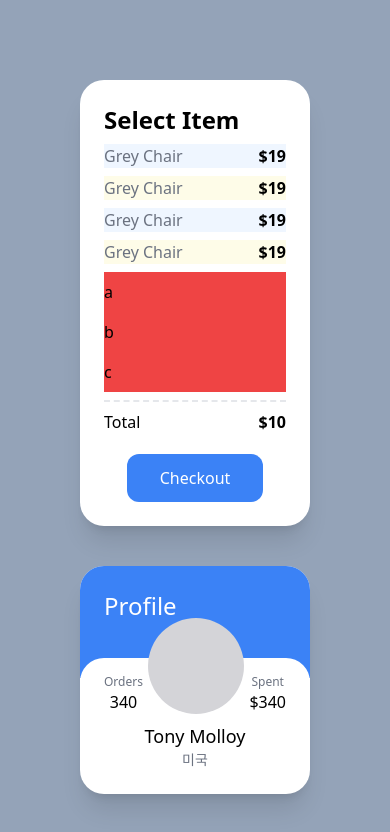
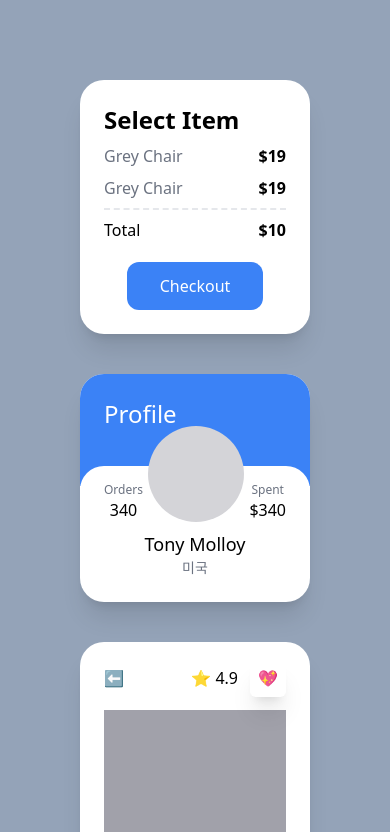
Before and after one commit to arukendev/carrot, a Next.js app: page / in a window 390 px wide. Shown: the top 832 px of the page. Built offline with nearby package versions, Linux system fonts and the light colour scheme.

Commit message:
responsive modifiers

```diff
--- a/pages/index.tsx
+++ b/pages/index.tsx
@@ -3,25 +3,17 @@ import type { NextPage } from "next";
 const Home: NextPage = () => {
   return (
     <div className="bg-slate-400 py-20 px-20 grid gap-10 min-h-screen">
-      <div className="bg-white p-6 rounded-3xl shadow-xl">
+      <div className="bg-white sm:hover:bg-pink-800 sm:bg-red-400 md:bg-teal-400 lg:bg-indigo-400 xl:bg-yellow-400 2xl:bg-pink-500 p-6 rounded-3xl shadow-xl">
         <span className="font-semibold text-2xl">Select Item</span>
         <ul>
-          {[1, 2, 3, 4].map((i) => (
-            <div
-              key={i}
-              className="flex justify-between my-2 odd:bg-blue-50 even:bg-yellow-50 first:bg-teal-50 last:bg-amber-50"
-            >
-              <span className="text-gray-500">Grey Chair</span>
-              <span className="font-semibold">$19</span>
-            </div>
-          ))}
-        </ul>
-        <ul>
-          {["a", "b", "c", ""].map((c, i) => (
-            <li className="bg-red-500 py-2 empty:hidden" key={i}>
-              {c}
-            </li>
-          ))}
+          <div className="flex justify-between my-2 ">
+            <span className="text-gray-500">Grey Chair</span>
+            <span className="font-semibold">$19</span>
+          </div>
+          <div className="flex justify-between my-2 ">
+            <span className="text-gray-500">Grey Chair</span>
+            <span className="font-semibold">$19</span>
+          </div>
         </ul>
         <div className="flex justify-between mt-2 pt-2 border-t-2 border-dashed">
           <span>Total</span>
```
